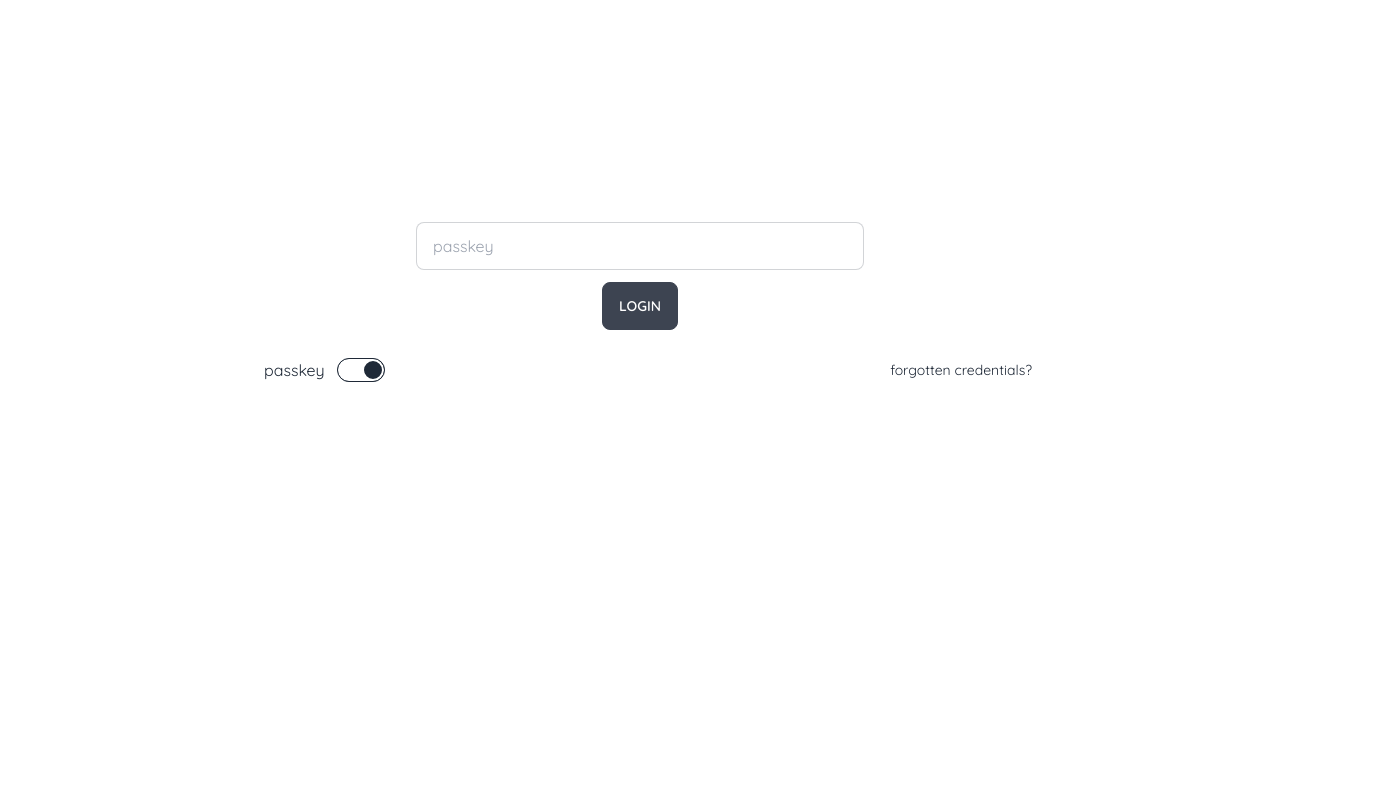
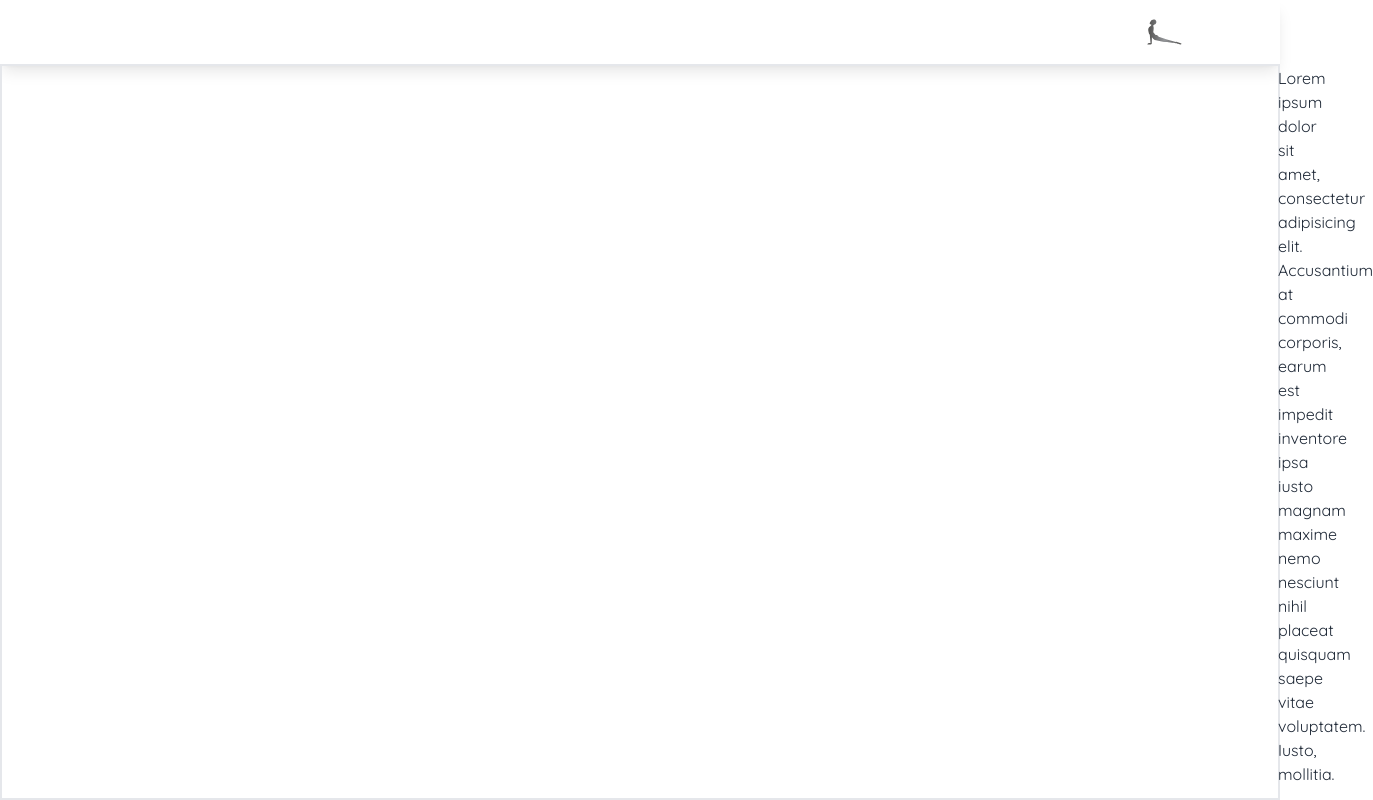
Before and after one commit to georgephilippas-ber/mobx-tailwindcss-apollographql, a React (Create React App) app: page / in a window 1280 px wide. Shown: the whole page, 1373 px wide, since content can reach past the window. Built offline with nearby package versions, Linux system fonts and the light colour scheme.

Commit message:
Initial commit

```diff
--- /dev/null
+++ b/src/components/navigation/navigation.css
@@ -0,0 +1,10 @@
+.drawer-class
+{
+    position: absolute;
+
+
+    right: 0;
+    bottom: 0;
+
+    transition: width ease-in-out 400ms;
+}
--- a/src/components/navigation/navigation.tsx
+++ b/src/components/navigation/navigation.tsx
@@ -1,11 +1,45 @@
+import "./navigation.css";
+
 import {Logo} from "../../assets/assets";
 
-export function NavBar()
+import {makeAutoObservable} from "mobx";
+import {useState} from "react";
+
+class Navigation
 {
+    constructor()
+    {
+        makeAutoObservable(this);
+    }
+}
+
+export function NavigationBar()
+{
+    let [drawerDisplay, setDrawerDisplay] = useState<boolean>(false);
+
     return (
-        <div className="navbar bg-base-100 shadow-lg flex flex-row justify-end">
-            <button onClick={event => console.log("click")}>
-                <Logo width={"8em"} variant={"color"}/></button>
+        <div className={"flex flex-col w-screen h-screen"}>
+            <div className="navbar bg-base-100 shadow-lg flex flex-row justify-end">
+                <button onClick={event => setDrawerDisplay(!drawerDisplay)}>
+                    <Logo width={"8em"} variant={"color"}/></button>
+            </div>
+            <div className={"w-full h-full border-2 relative"}>
+                <MainDrawer display={drawerDisplay}/>
+            </div>
+
+
         </div>
     )
 }
+
+export function MainDrawer(props: { display?: boolean })
+{
+
+    let displayClass = props.display ? "w-60" : "w-0";
+
+    return (
+        <div className={["drawer-class h-full", displayClass].join(" ")}>
+            Lorem ipsum dolor sit amet, consectetur adipisicing elit. Accusantium at commodi corporis, earum est impedit inventore ipsa iusto magnam maxime nemo nesciunt nihil placeat quisquam saepe vitae voluptatem. Iusto, mollitia.
+        </div>
+    )
+}
--- a/src/index.tsx
+++ b/src/index.tsx
@@ -1,26 +1,35 @@
 import React from 'react';
 import ReactDOM from 'react-dom/client';
 import './index.css';
-
 // import App from './App';
 // {/*<App />*/}
 import reportWebVitals from './reportWebVitals';
 
 import {LoginComponent, Protected, Unprotected} from "./components/authentication/login";
-import {NavBar} from "./components/navigation/navigation";
+import {MainDrawer, NavigationBar} from "./components/navigation/navigation";
 
 const root = ReactDOM.createRoot(
     document.getElementById('root') as HTMLElement
 );
 
+let Main = () =>
+{
+    return (
+        <>
+            <NavigationBar/>
+        </>
+    )
+}
+
 root.render(
     <React.StrictMode>
-        <Unprotected>
-            <LoginComponent/>
-        </Unprotected>
-        <Protected>
-            <NavBar/>
-        </Protected>
+        {/*<Unprotected>*/}
+        {/*    <LoginComponent/>*/}
+        {/*</Unprotected>*/}
+        {/*<Protected>*/}
+        {/*    <Main/>*/}
+        {/*</Protected>*/}
+        <Main/>
     </React.StrictMode>
 );
 
```
